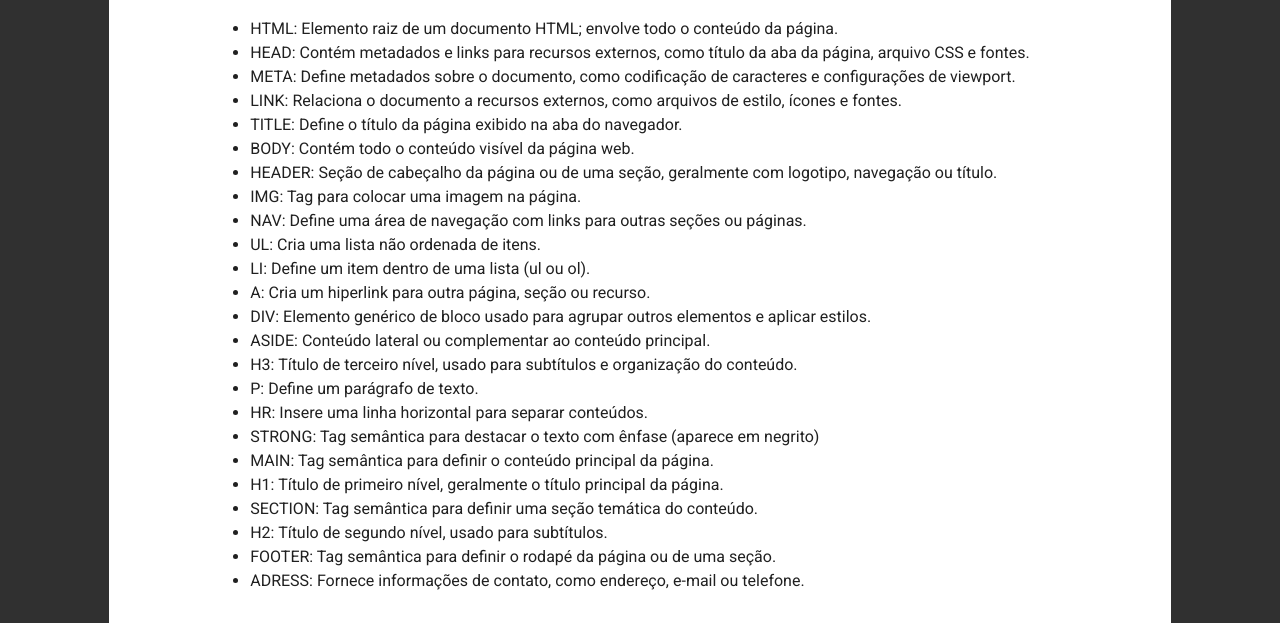
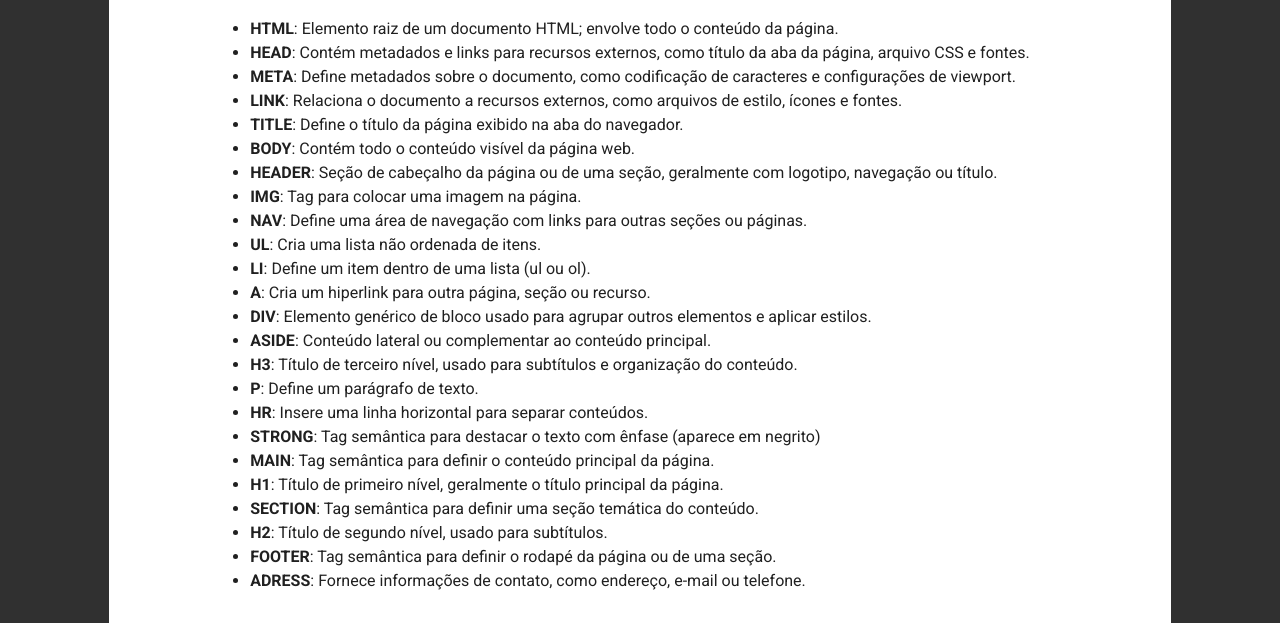
Before and after one commit to IgorBandero/curriculo, a plain HTML site: page html_dict.html in a window 1280 px wide. Shown: the part 193-816 px from the top of the page. Drawn offline with Linux system fonts and the light colour scheme.

Commit message:
style: alteração de estilo

```diff
--- a/html_dict.html
+++ b/html_dict.html
@@ -21,30 +21,30 @@
     <main class="container">
         <h1>Dicionário de TAGS HTML</h1>
         <ul>
-            <li>HTML: Elemento raiz de um documento HTML; envolve todo o conteúdo da página.</li>
-            <li>HEAD: Contém metadados e links para recursos externos, como título da aba da página, arquivo CSS e fontes.</li>
-            <li>META: Define metadados sobre o documento, como codificação de caracteres e configurações de viewport.</li>
-            <li>LINK: Relaciona o documento a recursos externos, como arquivos de estilo, ícones e fontes.</li>
-            <li>TITLE: Define o título da página exibido na aba do navegador.</li>
-            <li>BODY: Contém todo o conteúdo visível da página web.</li>
-            <li>HEADER: Seção de cabeçalho da página ou de uma seção, geralmente com logotipo, navegação ou título.</li>
-            <li>IMG: Tag para colocar uma imagem na página.</li>
-            <li>NAV: Define uma área de navegação com links para outras seções ou páginas.</li>
-            <li>UL: Cria uma lista não ordenada de itens.</li>
-            <li>LI: Define um item dentro de uma lista (ul ou ol).</li>
-            <li>A: Cria um hiperlink para outra página, seção ou recurso.</li>
-            <li>DIV: Elemento genérico de bloco usado para agrupar outros elementos e aplicar estilos.</li>
-            <li>ASIDE: Conteúdo lateral ou complementar ao conteúdo principal.</li>
-            <li>H3: Título de terceiro nível, usado para subtítulos e organização do conteúdo.</li>
-            <li>P: Define um parágrafo de texto.</li>
-            <li>HR: Insere uma linha horizontal para separar conteúdos.</li>
-            <li>STRONG: Tag semântica para destacar o texto com ênfase (aparece em negrito)</li>
-            <li>MAIN: Tag semântica para definir o conteúdo principal da página.</li>
-            <li>H1: Título de primeiro nível, geralmente o título principal da página.</li>
-            <li>SECTION: Tag semântica para definir uma seção temática do conteúdo.</li>
-            <li>H2: Título de segundo nível, usado para subtítulos.</li>
-            <li>FOOTER: Tag semântica para definir o rodapé da página ou de uma seção.</li>
-            <li>ADRESS: Fornece informações de contato, como endereço, e-mail ou telefone.</li>
+            <li><strong>HTML</strong>: Elemento raiz de um documento HTML; envolve todo o conteúdo da página.</li>
+            <li><strong>HEAD</strong>: Contém metadados e links para recursos externos, como título da aba da página, arquivo CSS e fontes.</li>
+            <li><strong>META</strong>: Define metadados sobre o documento, como codificação de caracteres e configurações de viewport.</li>
+            <li><strong>LINK</strong>: Relaciona o documento a recursos externos, como arquivos de estilo, ícones e fontes.</li>
+            <li><strong>TITLE</strong>: Define o título da página exibido na aba do navegador.</li>
+            <li><strong>BODY</strong>: Contém todo o conteúdo visível da página web.</li>
+            <li><strong>HEADER</strong>: Seção de cabeçalho da página ou de uma seção, geralmente com logotipo, navegação ou título.</li>
+            <li><strong>IMG</strong>: Tag para colocar uma imagem na página.</li>
+            <li><strong>NAV</strong>: Define uma área de navegação com links para outras seções ou páginas.</li>
+            <li><strong>UL</strong>: Cria uma lista não ordenada de itens.</li>
+            <li><strong>LI</strong>: Define um item dentro de uma lista (ul ou ol).</li>
+            <li><strong>A</strong>: Cria um hiperlink para outra página, seção ou recurso.</li>
+            <li><strong>DIV</strong>: Elemento genérico de bloco usado para agrupar outros elementos e aplicar estilos.</li>
+            <li><strong>ASIDE</strong>: Conteúdo lateral ou complementar ao conteúdo principal.</li>
+            <li><strong>H3</strong>: Título de terceiro nível, usado para subtítulos e organização do conteúdo.</li>
+            <li><strong>P</strong>: Define um parágrafo de texto.</li>
+            <li><strong>HR</strong>: Insere uma linha horizontal para separar conteúdos.</li>
+            <li><strong>STRONG</strong>: Tag semântica para destacar o texto com ênfase (aparece em negrito)</li>
+            <li><strong>MAIN</strong>: Tag semântica para definir o conteúdo principal da página.</li>
+            <li><strong>H1</strong>: Título de primeiro nível, geralmente o título principal da página.</li>
+            <li><strong>SECTION</strong>: Tag semântica para definir uma seção temática do conteúdo.</li>
+            <li><strong>H2</strong>: Título de segundo nível, usado para subtítulos.</li>
+            <li><strong>FOOTER</strong>: Tag semântica para definir o rodapé da página ou de uma seção.</li>
+            <li><strong>ADRESS</strong>: Fornece informações de contato, como endereço, e-mail ou telefone.</li>
         </ul>
     </main>
     </div>
--- a/style/style.css
+++ b/style/style.css
@@ -140,6 +140,10 @@ section ul {
     padding-left: 20px;
 }
 
+#subjects {
+    text-align: left;
+}
+
 .card-container {
     display: flex;
     flex-direction: column;
@@ -216,8 +220,8 @@ footer a:hover {
         width: 30%;
     }
 
-    #subjects {
-        text-align: left;
+    .card-container {
+        width: 40vw;
     }
 }
 
@@ -258,10 +262,6 @@ footer a:hover {
         display: none;
     }
 
-    #subjects {
-        text-align: left;
-    }
-
     .card-container {
         width: 100%;
     }
@@ -278,4 +278,8 @@ footer a:hover {
     footer address ul li {
         padding: 5px;
     }
+
+    #dicionario {
+        width: 100%;;
+    }
 }
```
